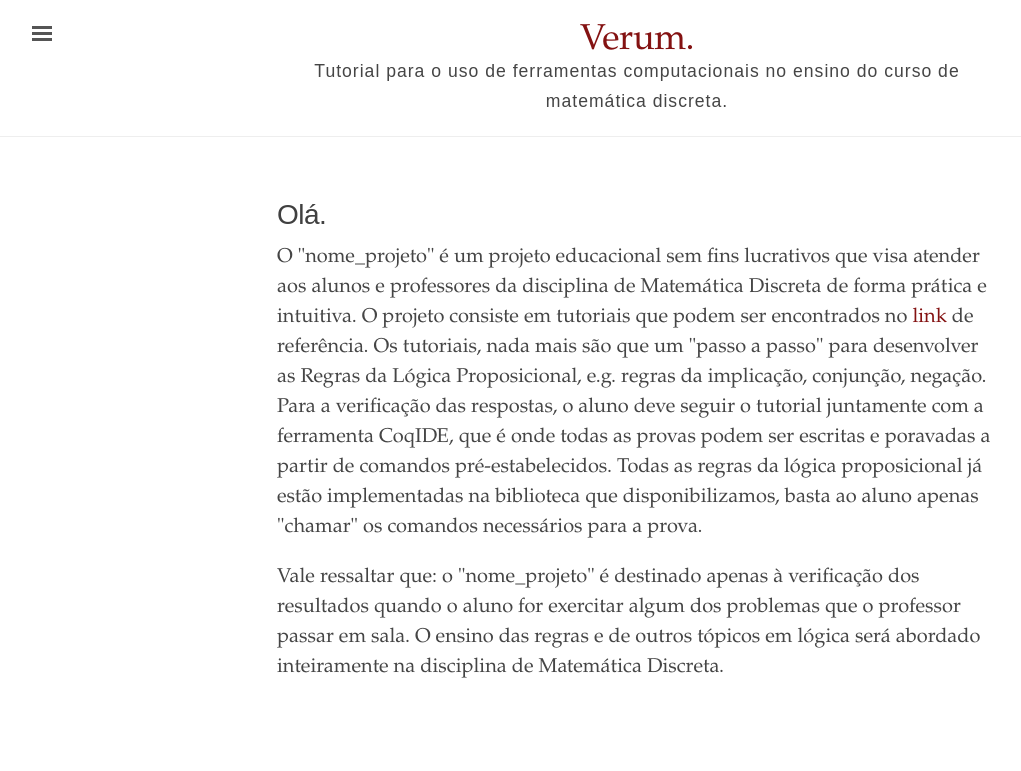
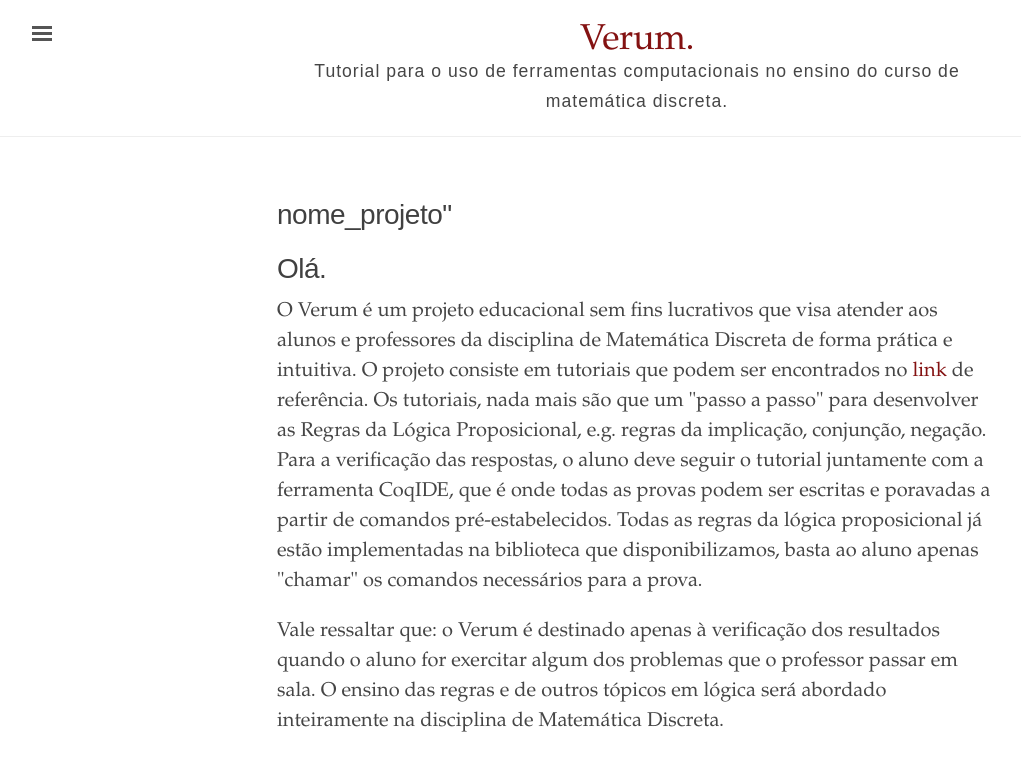
Before and after one commit to proativa2018/proativa2018.github.io, a Jekyll site: the page built from index.html, in a window 1280 px wide. Shown: the top 771 px of the page, without its empty margins (3-1024 px from the left). Built offline with Jekyll 4.4.1, drawn with Linux system fonts in a browser that asks for light colours.

Commit message:
#hotfix index

```diff
--- a/index.html
+++ b/index.html
@@ -1,12 +1,12 @@
 ---
-layout: default
+layout: page
 title: nome_projeto"
 ---
 <div class="introduction">
   <h1>Olá.</h1>
 
-<p>O "nome_projeto" é um projeto educacional sem fins lucrativos que visa atender aos alunos e professores da disciplina de Matemática Discreta de forma prática e intuitiva. O projeto consiste em tutoriais que podem ser encontrados no <a href="documentation.md">link</a> de referência. Os tutoriais, nada mais são que um "passo a passo" para desenvolver as Regras da Lógica Proposicional, e.g. regras da implicação, conjunção, negação. Para a verificação das respostas, o aluno deve seguir o tutorial juntamente com a ferramenta CoqIDE, que é onde todas as provas podem ser escritas e poravadas a partir de comandos pré-estabelecidos. Todas as regras da lógica proposicional já estão implementadas na biblioteca que disponibilizamos, basta ao aluno apenas "chamar" os comandos necessários para a prova.</p>
+<p>O Verum é um projeto educacional sem fins lucrativos que visa atender aos alunos e professores da disciplina de Matemática Discreta de forma prática e intuitiva. O projeto consiste em tutoriais que podem ser encontrados no <a href="documentation.md">link</a> de referência. Os tutoriais, nada mais são que um "passo a passo" para desenvolver as Regras da Lógica Proposicional, e.g. regras da implicação, conjunção, negação. Para a verificação das respostas, o aluno deve seguir o tutorial juntamente com a ferramenta CoqIDE, que é onde todas as provas podem ser escritas e poravadas a partir de comandos pré-estabelecidos. Todas as regras da lógica proposicional já estão implementadas na biblioteca que disponibilizamos, basta ao aluno apenas "chamar" os comandos necessários para a prova.</p>
 
-<p>Vale ressaltar que: o "nome_projeto" é destinado apenas à verificação dos resultados quando o aluno for exercitar algum dos problemas que o professor passar em sala. O ensino das regras e de outros tópicos em lógica será abordado inteiramente na disciplina de Matemática Discreta.</p>
+<p>Vale ressaltar que: o Verum é destinado apenas à verificação dos resultados quando o aluno for exercitar algum dos problemas que o professor passar em sala. O ensino das regras e de outros tópicos em lógica será abordado inteiramente na disciplina de Matemática Discreta.</p>
 
 </div>
```
